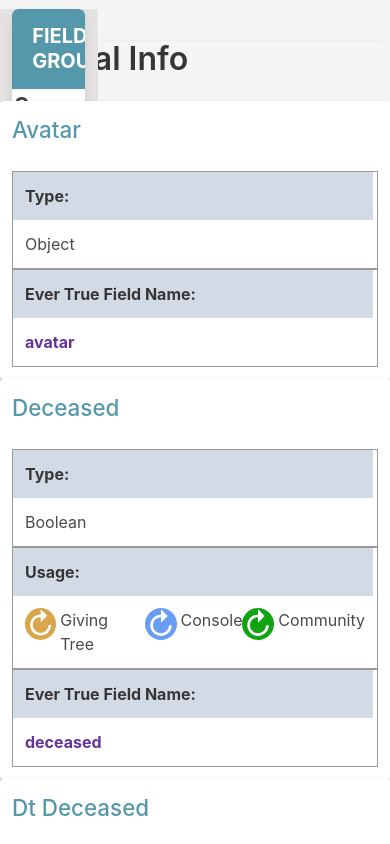
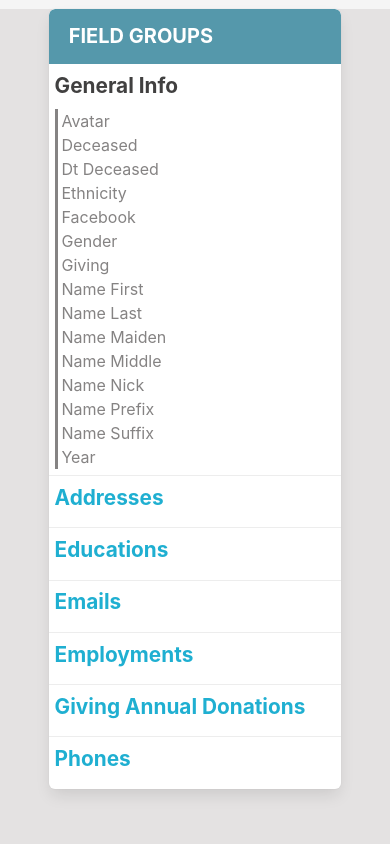
Before and after one commit to ColinRTaylor/ui-challenge, a React (Create React App) app: page / in a window 390 px wide. Shown: the top 844 px of the page. Built offline with nearby package versions, Linux system fonts and the light colour scheme.

Commit message:
changed function name and added media query

```diff
--- a/src/App.js
+++ b/src/App.js
@@ -34,7 +34,7 @@ class App extends Component {
     );
     return groups;
   }
-  handleItemClick = item => {
+  handleSideItemClick = item => {
     // doing at data level so can only have 1 open at a time
     const { data } = this.state;
     const newData = data.map(datum => {
@@ -82,7 +82,7 @@ class App extends Component {
                 <SidePanel
                   setActiveItem={this.setActiveItem}
                   data={data}
-                  handleItemClick={this.handleItemClick}
+                  handleSideItemClick={this.handleSideItemClick}
                 />
               </div>
           }
--- a/src/components/SidePanel.css
+++ b/src/components/SidePanel.css
@@ -48,7 +48,7 @@
     background: #e4e2e2;
 }
 @media(max-width: 768px) {
-    aside {
+    .side-nav-container {
         position: relative;
         width: auto;
     }
--- a/src/components/SidePanel.js
+++ b/src/components/SidePanel.js
@@ -13,7 +13,7 @@ const SidePanel = props => {
         {data.map((datum, index) => {
           return (
             <SidePanelItem
-              handleItemClick={props.handleItemClick}
+              handleSideItemClick={props.handleSideItemClick}
               setActiveItem={props.setActiveItem}
               key={index}
               item={datum}
--- a/src/components/SidePanelItem.js
+++ b/src/components/SidePanelItem.js
@@ -21,7 +21,7 @@ const SidePanelItem = (props) =>  {
     return (
       <div className="panel-block aside-panels">
         <a className={"group-header " + (areSubItemsVisible ? "active-header": undefined)}
-        onClick={() => props.handleItemClick(item)}>
+        onClick={() => props.handleSideItemClick(item)}>
 
               {removeUnderscores(name)}
             </a>
```
